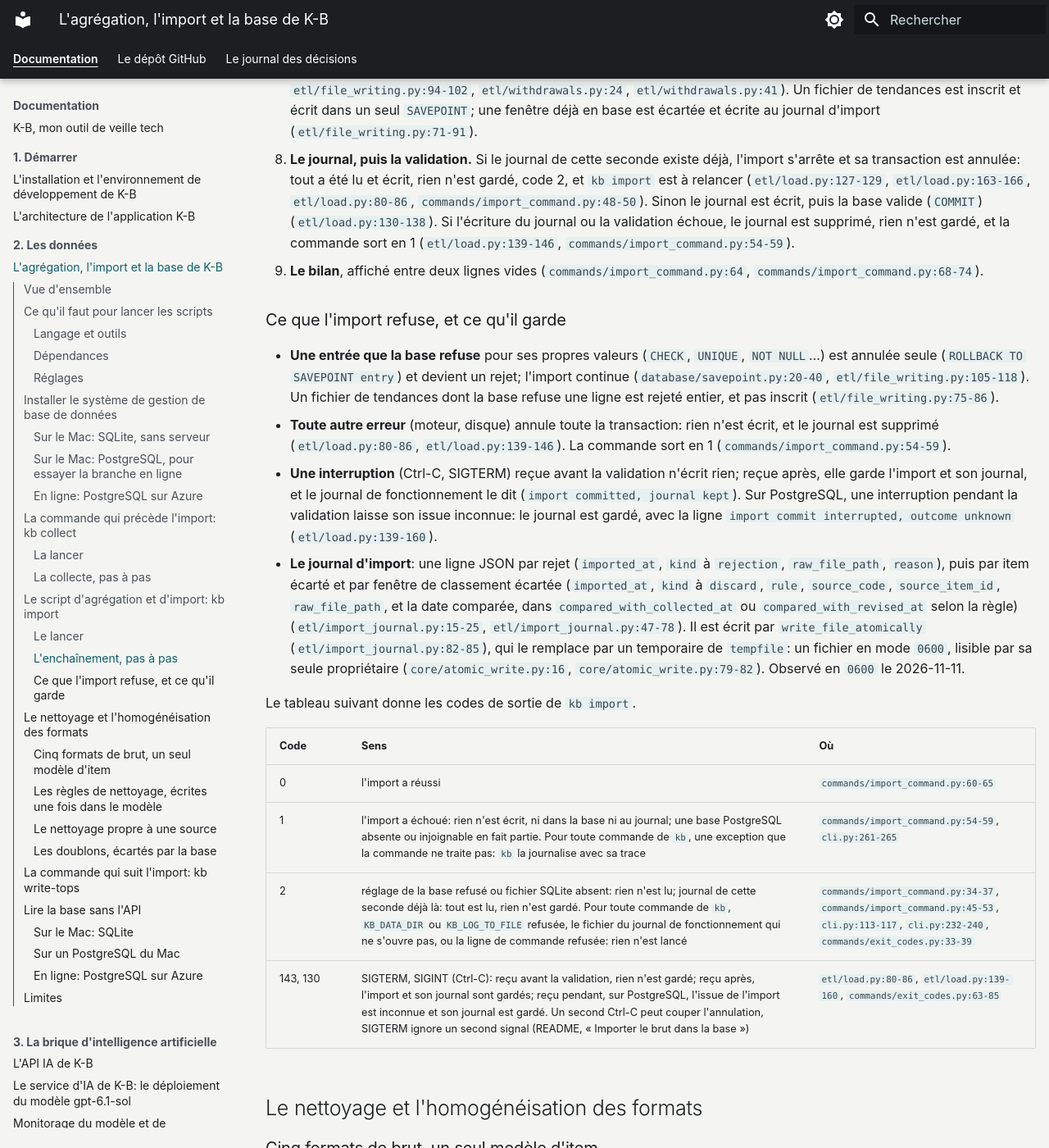
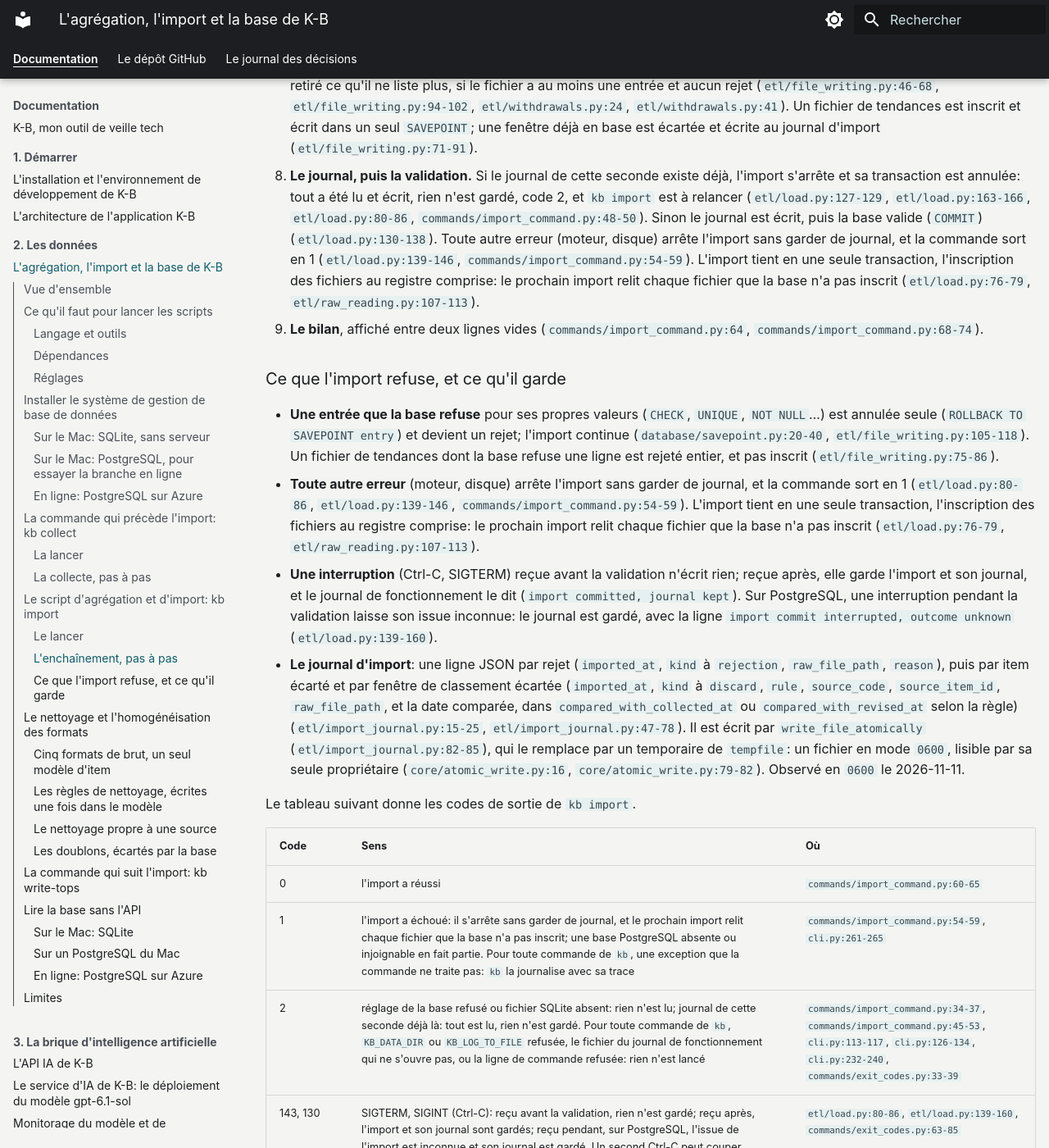
Before and after one commit to SabineLaurent/K-B, an MkDocs documentation site: the page built from documentation/import_et_base_pour_docu.md, in a window 1280 px wide and 1400 px high, scrolled down 12754 px. Shown: the whole window at 82% size. Built offline with MkDocs 1.6.1 and Material for MkDocs 9.7.7, drawn with Linux system fonts in a browser that asks for light colours; plug-ins that fetch from the network failed and are left out; some of the changed text lies outside the part shown.

Commit message:
docs: apply the triaged short review of the logic diagrams: no journal kept after any other error, the next import reading again each file the base has not registered; the signals of kb collect before and after the state, the rankings that do not use the date, the command line refused, a Note legend entry and a dashed return clear of the solid line (issue 675)

```diff
--- a/documentation/import_et_base_pour_docu.md
+++ b/documentation/import_et_base_pour_docu.md
@@ -247,8 +247,8 @@ visent le commit `36c1e02`.
     commande sort en 2, et rien n'est collecté (`etl/raw_store.py:188-216`, `commands/collect_command.py:54-56`).
 4. **Chaque source, l'une après l'autre** (`etl/extract.py:63-91`). Le nom de la source et l'extension de ses
     fichiers sont contrôlés, puis la source est interrogée, avec la date de sa dernière collecte si elle s'en sert
-    (`etl/extract.py:118-123`): Zotero et les deux classements GitHub sont lus en entier à chaque fois
-    (`etl/sources/zotero.py:205-206`, `etl/sources/github/most_starred.py:34`,
+    (`etl/extract.py:118-123`): Zotero et les deux classements GitHub ne s'en servent pas, et sont relus à chaque
+    collecte (`etl/sources/zotero.py:205-206`, `etl/sources/github/most_starred.py:34`,
     `etl/sources/github/most_forked.py:33`). Sans rien de
     nouveau, rien n'est écrit (`etl/extract.py:124-125`). Sinon, le brut est écrit sous `raw/`: un fichier nommé par
     l'instant de la collecte, ou un dossier de ce nom avec un fichier par page (`etl/extract.py:126-142`). Chaque
@@ -271,9 +271,9 @@ Le tableau suivant donne les codes de sortie de `kb collect`.
 |---|---|---|
 | 0 | chaque source lancée a réussi | `commands/collect_command.py:115-124`, `commands/exit_codes.py:88-93` |
 | 1 | aucune source n'a réussi; ou l'état n'est pas écrit, et la collecte suivante repart des mêmes dates. Pour toute commande de `kb`, une exception que la commande ne traite pas: `kb` la journalise avec sa trace | `commands/collect_command.py:115-124`, `cli.py:261-265` |
-| 2 | `KB_COLLECT_ONLY` refusée, ou état illisible: rien n'est collecté. Pour toute commande de `kb`, `KB_DATA_DIR` ou `KB_LOG_TO_FILE` refusée, le fichier du journal de fonctionnement qui ne s'ouvre pas, ou la ligne de commande refusée: rien n'est lancé | `commands/collect_command.py:42-46`, `commands/collect_command.py:54-56`, `cli.py:113-117`, `cli.py:232-240`, `commands/exit_codes.py:33-39` |
+| 2 | `KB_COLLECT_ONLY` refusée, ou état illisible: rien n'est collecté. Pour toute commande de `kb`, `KB_DATA_DIR` ou `KB_LOG_TO_FILE` refusée, le fichier du journal de fonctionnement qui ne s'ouvre pas, ou la ligne de commande refusée: rien n'est lancé | `commands/collect_command.py:42-46`, `commands/collect_command.py:54-56`, `cli.py:113-117`, `cli.py:126-134`, `cli.py:232-240`, `commands/exit_codes.py:33-39` |
 | 4 | collecte partielle: une source au moins a échoué, une autre au moins a réussi; l'état est écrit | `commands/exit_codes.py:48-57`, `commands/exit_codes.py:88-93` |
-| 143, 130 | SIGTERM, SIGINT (Ctrl-C): la collecte s'arrête; les fichiers bruts déjà écrits restent, mais l'état n'est pas écrit: chaque source garde sa date d'avant la commande, et la collecte suivante repart des mêmes dates | `cli.py:252-260`, `etl/extract.py:71`, `etl/extract.py:93-94`, `commands/exit_codes.py:63-85` |
+| 143, 130 | SIGTERM, SIGINT (Ctrl-C): la collecte s'arrête, et les fichiers bruts déjà écrits restent. Reçu avant l'écriture de l'état, l'état n'est pas écrit: chaque source garde sa date d'avant la commande, et la collecte suivante repart des mêmes dates; reçu après, l'état est écrit | `cli.py:252-260`, `etl/extract.py:71`, `etl/extract.py:93-94`, `commands/collect_command.py:57-59`, `commands/exit_codes.py:63-85` |
 
 ## Le script d'agrégation et d'import: `kb import`
 
@@ -401,9 +401,11 @@ UTC, à la seconde (`commands/import_command.py:38`), qui nomme son journal:
 8. **Le journal, puis la validation.** Si le journal de cette seconde existe déjà, l'import s'arrête et sa
     transaction est annulée: tout a été lu et écrit, rien n'est gardé, code 2, et `kb import` est à relancer
     (`etl/load.py:127-129`, `etl/load.py:163-166`, `etl/load.py:80-86`, `commands/import_command.py:48-50`). Sinon le
-    journal est écrit, puis la base valide (`COMMIT`) (`etl/load.py:130-138`). Si l'écriture du journal ou la
-    validation échoue, le journal est supprimé, rien n'est gardé, et la commande sort en 1 (`etl/load.py:139-146`,
-    `commands/import_command.py:54-59`).
+    journal est écrit, puis la base valide (`COMMIT`) (`etl/load.py:130-138`). Toute autre erreur (moteur,
+    disque) arrête l'import sans garder de journal, et la commande sort en 1 (`etl/load.py:139-146`,
+    `commands/import_command.py:54-59`). L'import tient en une seule transaction, l'inscription des fichiers au
+    registre comprise: le prochain import relit chaque fichier que la base n'a pas inscrit (`etl/load.py:76-79`,
+    `etl/raw_reading.py:107-113`).
 9. **Le bilan**, affiché entre deux lignes vides (`commands/import_command.py:64`,
     `commands/import_command.py:68-74`).
 
@@ -413,8 +415,10 @@ UTC, à la seconde (`commands/import_command.py:38`), qui nomme son journal:
     (`ROLLBACK TO SAVEPOINT entry`) et devient un rejet; l'import continue (`database/savepoint.py:20-40`,
     `etl/file_writing.py:105-118`). Un fichier de tendances dont la base refuse une ligne est rejeté entier, et pas
     inscrit (`etl/file_writing.py:75-86`).
-- **Toute autre erreur** (moteur, disque) annule toute la transaction: rien n'est écrit, et le journal est supprimé
-    (`etl/load.py:80-86`, `etl/load.py:139-146`). La commande sort en 1 (`commands/import_command.py:54-59`).
+- **Toute autre erreur** (moteur, disque) arrête l'import sans garder de journal, et la commande sort en 1
+    (`etl/load.py:80-86`, `etl/load.py:139-146`, `commands/import_command.py:54-59`). L'import tient en une seule
+    transaction, l'inscription des fichiers au registre comprise: le prochain import relit chaque fichier que la base
+    n'a pas inscrit (`etl/load.py:76-79`, `etl/raw_reading.py:107-113`).
 - **Une interruption** (Ctrl-C, SIGTERM) reçue avant la validation n'écrit rien; reçue après, elle garde l'import et
     son journal, et le journal de fonctionnement le dit (`import committed, journal kept`). Sur PostgreSQL, une
     interruption pendant la validation laisse son issue inconnue: le journal est gardé, avec la ligne
@@ -432,8 +436,8 @@ Le tableau suivant donne les codes de sortie de `kb import`.
 | Code | Sens | Où |
 |---|---|---|
 | 0 | l'import a réussi | `commands/import_command.py:60-65` |
-| 1 | l'import a échoué: rien n'est écrit, ni dans la base ni au journal; une base PostgreSQL absente ou injoignable en fait partie. Pour toute commande de `kb`, une exception que la commande ne traite pas: `kb` la journalise avec sa trace | `commands/import_command.py:54-59`, `cli.py:261-265` |
-| 2 | réglage de la base refusé ou fichier SQLite absent: rien n'est lu; journal de cette seconde déjà là: tout est lu, rien n'est gardé. Pour toute commande de `kb`, `KB_DATA_DIR` ou `KB_LOG_TO_FILE` refusée, le fichier du journal de fonctionnement qui ne s'ouvre pas, ou la ligne de commande refusée: rien n'est lancé | `commands/import_command.py:34-37`, `commands/import_command.py:45-53`, `cli.py:113-117`, `cli.py:232-240`, `commands/exit_codes.py:33-39` |
+| 1 | l'import a échoué: il s'arrête sans garder de journal, et le prochain import relit chaque fichier que la base n'a pas inscrit; une base PostgreSQL absente ou injoignable en fait partie. Pour toute commande de `kb`, une exception que la commande ne traite pas: `kb` la journalise avec sa trace | `commands/import_command.py:54-59`, `cli.py:261-265` |
+| 2 | réglage de la base refusé ou fichier SQLite absent: rien n'est lu; journal de cette seconde déjà là: tout est lu, rien n'est gardé. Pour toute commande de `kb`, `KB_DATA_DIR` ou `KB_LOG_TO_FILE` refusée, le fichier du journal de fonctionnement qui ne s'ouvre pas, ou la ligne de commande refusée: rien n'est lancé | `commands/import_command.py:34-37`, `commands/import_command.py:45-53`, `cli.py:113-117`, `cli.py:126-134`, `cli.py:232-240`, `commands/exit_codes.py:33-39` |
 | 143, 130 | SIGTERM, SIGINT (Ctrl-C): reçu avant la validation, rien n'est gardé; reçu après, l'import et son journal sont gardés; reçu pendant, sur PostgreSQL, l'issue de l'import est inconnue et son journal est gardé. Un second Ctrl-C peut couper l'annulation, SIGTERM ignore un second signal (README, « Importer le brut dans la base ») | `etl/load.py:80-86`, `etl/load.py:139-160`, `commands/exit_codes.py:63-85` |
 
 ## Le nettoyage et l'homogénéisation des formats
```
Also changed, not shown: docs/journaling/2026-11-21-placer-les-logigrammes-dans-la-page-des-donnees.md (+10 -5 lines), documentation/images/logigramme-import-ecrire_20261121.png, documentation/images/logigramme-import-lire_20261121.png, 2 other files.
